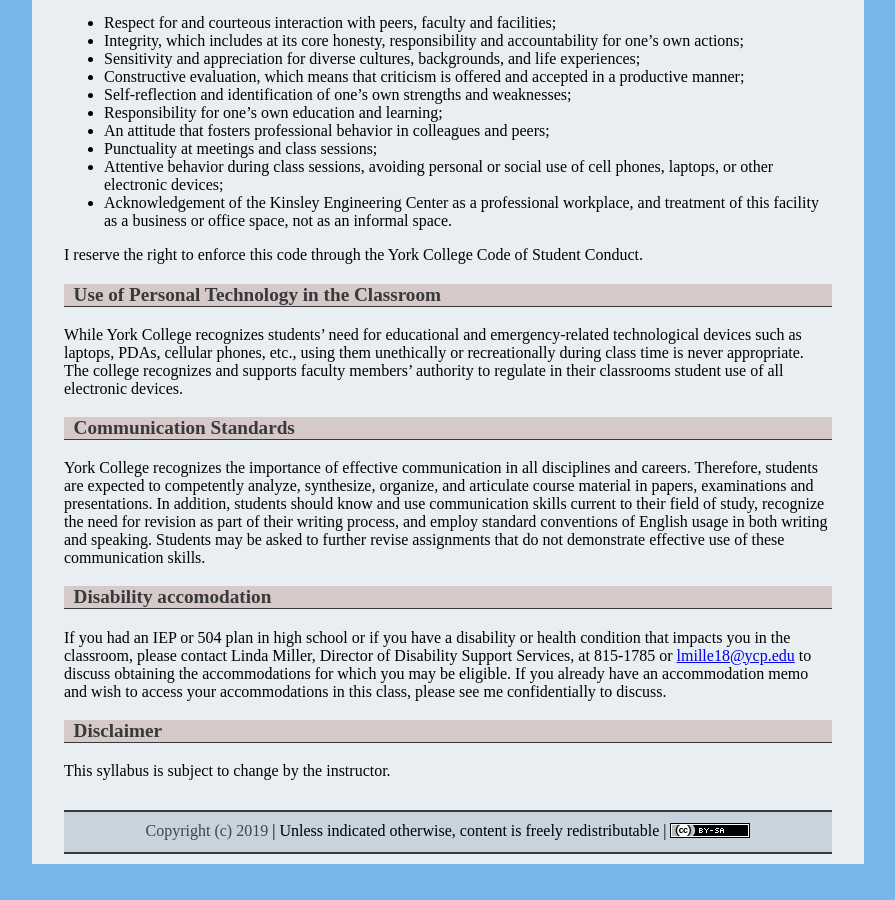
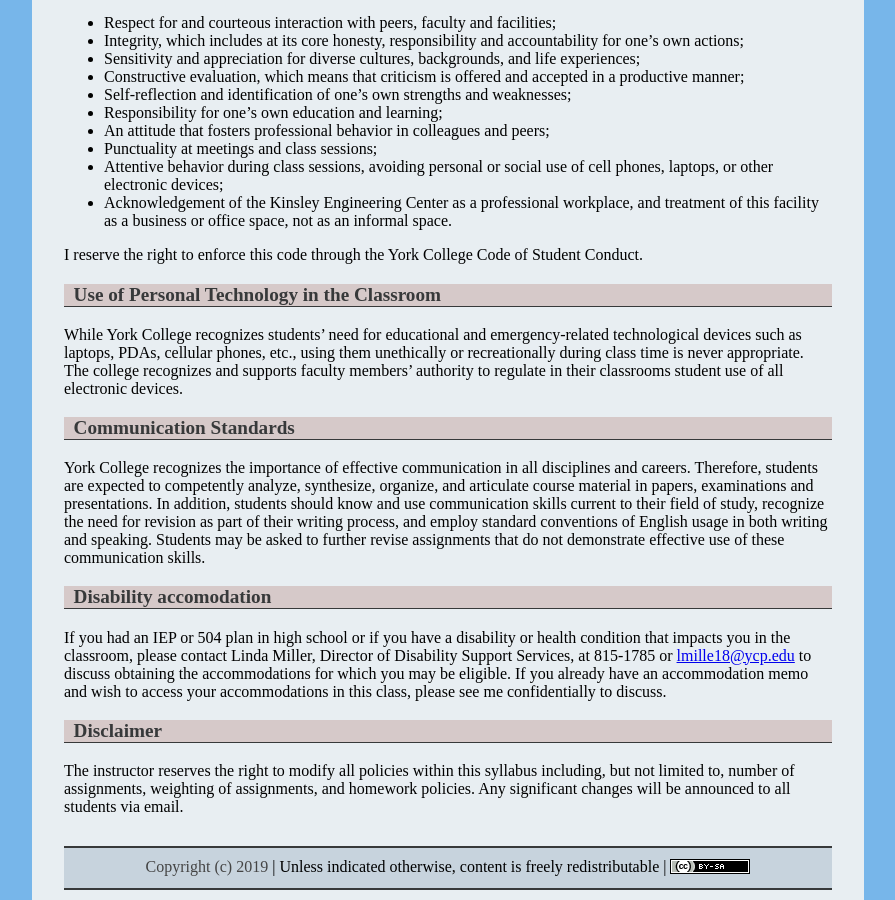
Before and after one commit to ycpcs/cs497-spring2019, a Jekyll site: the page built from syllabus.md, in a window 1280 px wide and 900 px high, scrolled down 3668 px. Shown: the whole window, without its empty margins (192-1087 px from the left). Built offline with Jekyll 4.4.1, drawn with Linux system fonts in a browser that asks for light colours; before the commit the page ends 4532 px from its top, so only the background shows below that.

Commit message:
Update syllabus.md

```diff
--- a/syllabus.md
+++ b/syllabus.md
@@ -175,4 +175,6 @@ If you had an IEP or 504 plan in high school or if you have a disability or heal
 
 ### Disclaimer
 
-This syllabus is subject to change by the instructor.
+The instructor reserves the right to modify all policies within this syllabus including, but not limited to, number of
+assignments, weighting of assignments, and homework policies. Any significant changes will be announced to all students
+via email.
```
